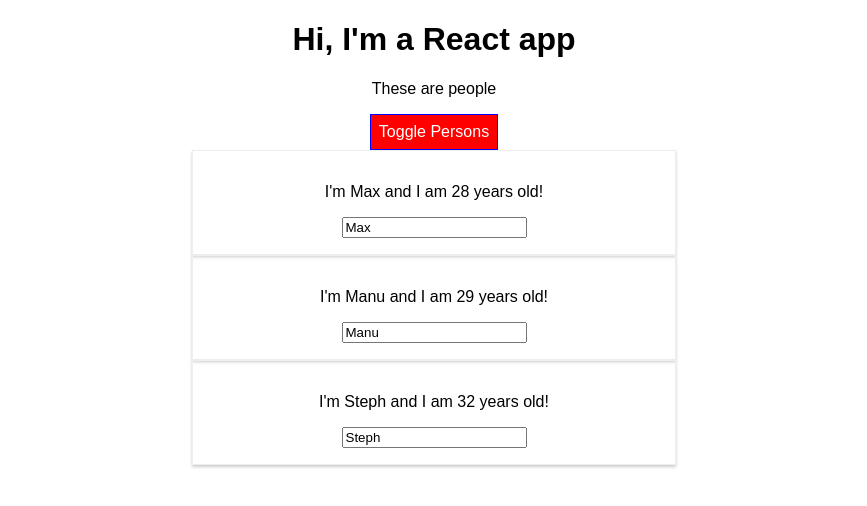
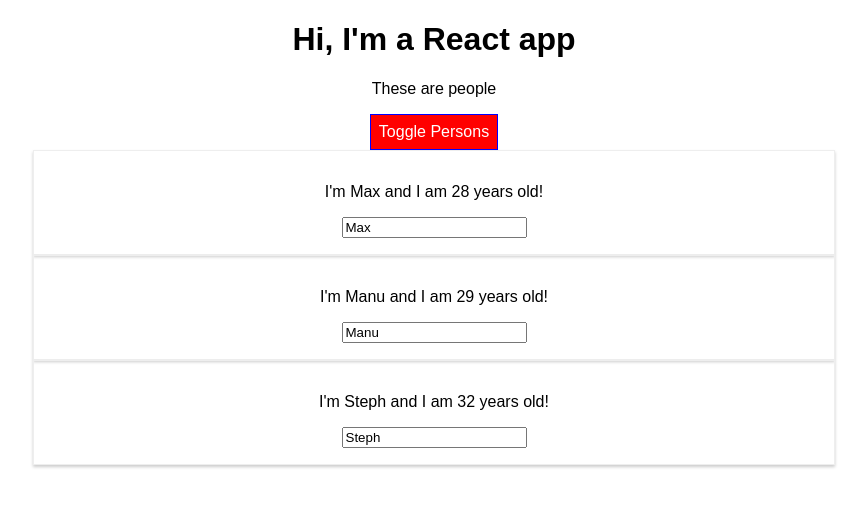
Before and after one commit to KeiferE/react-complete-guide, a React app: page / in a window 1280 px wide. Both pictures are taken after a click on the button "Toggle Persons". Shown: the top 506 px of the page, without its empty margins (206-1073 px from the left). Built offline with nearby package versions, Linux system fonts and the light colour scheme.

Commit message:
example with using css modules

```diff
--- a/src/Person/Person.js
+++ b/src/Person/Person.js
@@ -2,36 +2,18 @@
 import Radium from 'radium';
 import styled from 'styled-components';
 
-// import './Persons.css';
+import classes from'./Persons.css';
 
 const person = (props) => {
-    const style = {
-        '@media (min-width: 500px)': {
-            width: '450px'
-        }
-    };
 
-    const StyledDiv = styled.div`
-    width: 60%;
-    margin: auto;
-    border: 1px solid #eee;
-    box-shadow: 0 2px 3px #ccc;
-    padding: 16px;
-    text-align: center;
-
-    @media (min-width: 500px) {
-            width: 450px;
-
-    }
-    `;
 
     return (
     // <div className="Persons" style={style}>
-    <StyledDiv>
+    <div className={classes.Persons}>
         <p onClick={props.click}>I'm {props.name} and I am {props.age} years old!</p>
         <p>{props.children}</p>
         <input type="text" onChange={props.changed} value={props.name}/>
-    </StyledDiv>
+    </div>
     )
 }
 
--- a/src/Person/Persons.css
+++ b/src/Person/Persons.css
@@ -1,4 +1,4 @@
-/* .Persons {
+.Persons {
     width: 60%;
     margin: auto;
     border: 1px solid #eee;
@@ -11,4 +11,4 @@
     .Person {
         width: 450px;
     }
-} */
+}
```
